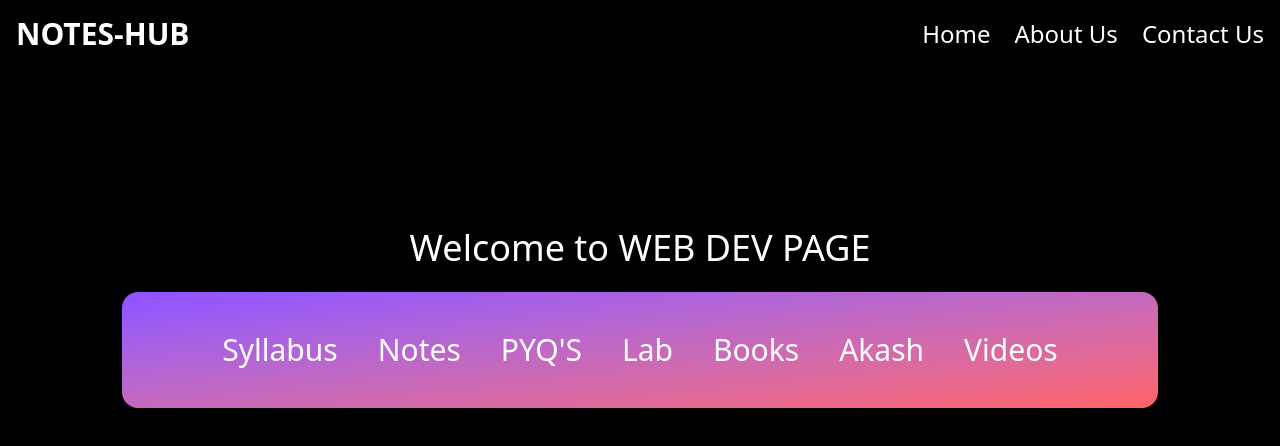
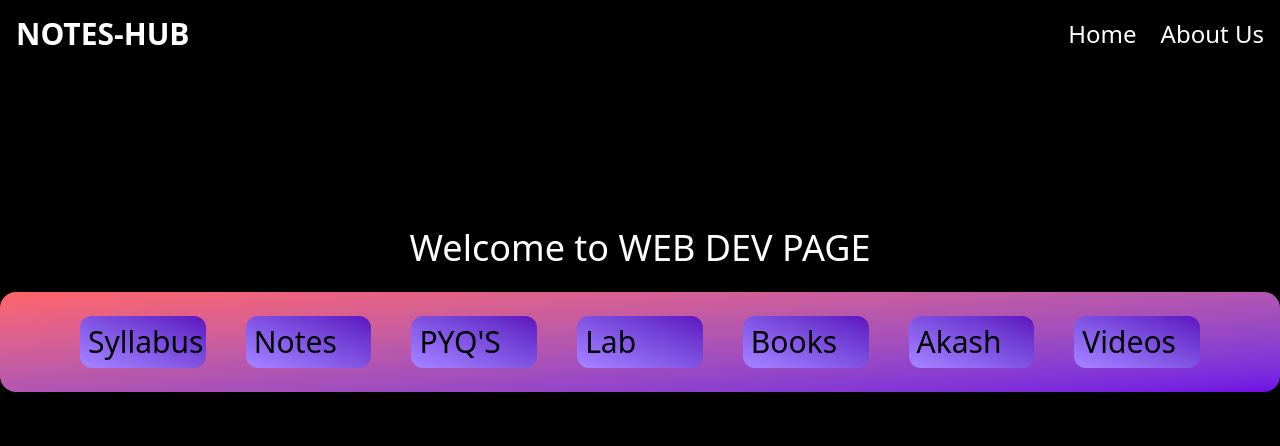
Before and after one commit to gulshank0/notes-hub, a React (Vite) app in the folder frontend/: page /branchIT/contents in a window 1280 px wide. Shown: the top 446 px of the page. Built offline with nearby package versions, Linux system fonts and the light colour scheme.

Commit message:
decorated content page

```diff
--- a/frontend/src/components/ui/Card.jsx
+++ b/frontend/src/components/ui/Card.jsx
@@ -3,7 +3,7 @@ export function Card(props) {
   return (
     <div className=" ">
       <div className="w-[400px] bg-gradient-to-br from bg-red-400 to-blue-700 rounded-xl   text-3xl text-center  py-20 m-2 hover:cursor-pointer hover:bg-transparent cursor-pointer transition delay-150 duration-100 ease-in-out hover:translate-y-1 hover:scale-110">
-        <Link to="{props.link}" target="_blank">
+        <Link to="{props.link}">
           <h1>{props.title}</h1>
         </Link>
       </div>
--- a/frontend/src/components/ui/Contents.jsx
+++ b/frontend/src/components/ui/Contents.jsx
@@ -25,16 +25,30 @@ function Contents(subjects) {
 
       <div className="h-screen flex flex-col items-center bg-black pt-40 ">
         <p className="text-4xl text-white pb-6 ">Welcome to WEB DEV PAGE </p>
-        <div className="text-3xl text-pretty text-white bg-gradient-to-br from-violet-500 to-red-400 flex gap-10  px-25 p-10 rounded-2xl ">
-          <Link className="hover:underline"> Syllabus</Link>
+        <div className="text-3xl text-pretty text-white bg-gradient-to-br from-red-400 to-violet-700 px-20 p-6 rounded-2xl grid grid-cols-3 sm:grid-cols-7 gap-10 ">
+          <Link className="hover:underline bg-gradient-to-bl from-violet-800 to-violet-400 rounded-xl text-black p-2 hover:cursor-pointer hover:bg-transparent cursor-pointer transition delay-150 duration-100 ease-in-out hover:translate-y-1 hover:scale-110">
+            Syllabus
+          </Link>
 
-          <Link className="hover:underline"> Notes </Link>
-          <Link className="hover:underline"> PYQ'S</Link>
-          <Link className="hover:underline"> Lab</Link>
-          <Link className="hover:underline"> Books </Link>
-          <Link className="hover:underline"> Akash</Link>
+          <Link className="hover:underline bg-gradient-to-bl from-violet-800 to-violet-400 rounded-xl text-black p-2 hover:cursor-pointer hover:bg-transparent cursor-pointer transition delay-150 duration-100 ease-in-out hover:translate-y-1 hover:scale-110">
+            Notes
+          </Link>
+          <Link className="hover:underline bg-gradient-to-bl from-violet-800 to-violet-400 rounded-xl text-black p-2 hover:cursor-pointer hover:bg-transparent cursor-pointer transition delay-150 duration-100 ease-in-out hover:translate-y-1 hover:scale-110">
+            PYQ'S
+          </Link>
+          <Link className="hover:underline bg-gradient-to-bl from-violet-800 to-violet-400 rounded-xl text-black p-2 hover:cursor-pointer hover:bg-transparent cursor-pointer transition delay-150 duration-100 ease-in-out hover:translate-y-1 hover:scale-110">
+            Lab
+          </Link>
+          <Link className="hover:underline bg-gradient-to-bl from-violet-800 to-violet-400 rounded-xl text-black p-2 hover:cursor-pointer hover:bg-transparent cursor-pointer transition delay-150 duration-100 ease-in-out hover:translate-y-1 hover:scale-110">
+            Books
+          </Link>
+          <Link className="hover:underline bg-gradient-to-bl from-violet-800 to-violet-400 rounded-xl text-black p-2 hover:cursor-pointer hover:bg-transparent cursor-pointer transition delay-150 duration-100 ease-in-out hover:translate-y-1 hover:scale-110">
+            Akash
+          </Link>
 
-          <Link className="hover:underline"> Videos</Link>
+          <Link className="hover:underline bg-gradient-to-bl from-violet-800 to-violet-400 rounded-xl text-black p-2 hover:cursor-pointer hover:bg-transparent cursor-pointer transition delay-150 duration-100 ease-in-out hover:translate-y-1 hover:scale-110">
+            Videos
+          </Link>
         </div>
       </div>
     </div>
--- a/frontend/src/components/ui/Navbar.jsx
+++ b/frontend/src/components/ui/Navbar.jsx
@@ -29,15 +29,6 @@ export function Navbar() {
               About Us
             </Link>
           </li>
-          <li>
-            <Link
-              href="#"
-              className="text-white text-2xl hover:bg-transparent cursor-pointer transition delay-150 duration-100 ease-in-out hover:translate-y-1 hover:scale-110"
-              to="/contact"
-            >
-              Contact Us
-            </Link>
-          </li>
         </ul>
       </div>
     </nav>
--- a/frontend/src/pages/Branch_it.jsx
+++ b/frontend/src/pages/Branch_it.jsx
@@ -5,8 +5,8 @@ function BranchIT() {
   return (
     <>
       <Navbar />
-      <div className="bg-black h-screen sm:h-screen text-white flex justify-center items-center">
-        <div className="grid grid-cols-2 gap-8 md:grid-cols-3 ">
+      <div className="bg-black sm:h-screen text-white flex justify-center items-center">
+        <div className="grid grid-cols-1 gap-8 sm:grid-cols-2 md:grid-cols-2 lg:grid-cols-2 xl:grid-cols-3 ">
           <Card title="DSA" />
           <Card title="OOPS" />
 
```
